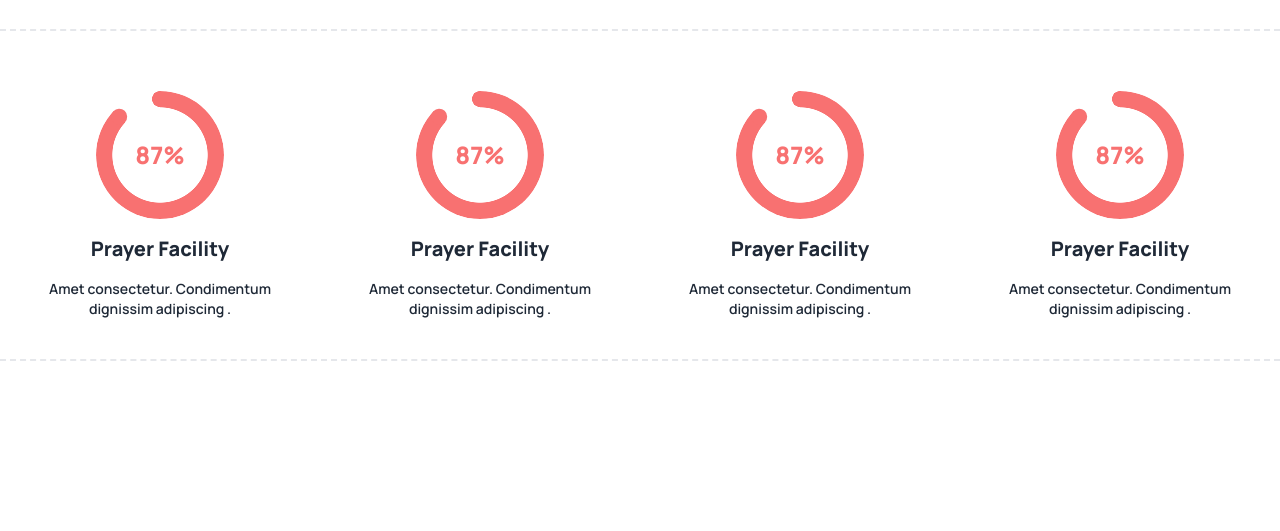
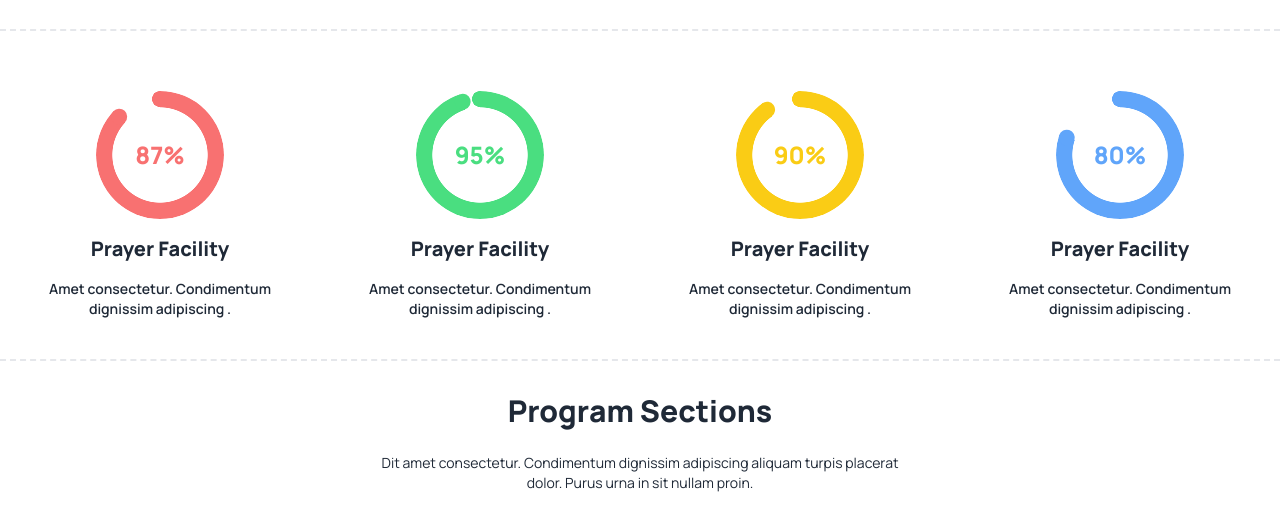
Before and after one commit to rezvirumon/b9-a3, a plain HTML site: page index.html in a window 1280 px wide. Shown: the part 813-1344 px from the top of the page. Before the commit the page ends 1174 px from the top, so only its background shows below. Drawn offline with nearby package versions, Linux system fonts and the light colour scheme.

Commit message:
addeed program section

```diff
--- a/index.html
+++ b/index.html
@@ -103,27 +103,31 @@
 
         <!-- radial-progress Circle -->
         <div class="border-b-2 border-dashed container">
-       <div class="lg:flex justify-around py-10">
+            <div class="lg:flex justify-around py-10 ">
                 <div class="text-center mt-5 ">
-            <div class="radial-progress text-2xl text-red-400 font-extrabold" style="--value:87; --size:8rem; --thickness: 1rem;" role="progressbar">87%</div>
+                    <div class="radial-progress text-2xl text-red-400 font-extrabold"
+                        style="--value:87; --size:8rem; --thickness: 1rem;" role="progressbar">87%</div>
                     <h2 class="text-xl font-extrabold my-4">Prayer Facility</h2>
                     <p class="text-sm font-semibold ">Amet consectetur. Condimentum <br>
                         dignissim adipiscing .</p>
                 </div>
                 <div class="text-center mt-5">
-            <div class="radial-progress text-2xl text-red-400 font-extrabold" style="--value:87; --size:8rem; --thickness: 1rem;" role="progressbar">87%</div>
+                    <div class="radial-progress text-2xl text-green-400 font-extrabold"
+                        style="--value:95; --size:8rem; --thickness: 1rem;" role="progressbar">95%</div>
                     <h2 class="text-xl font-extrabold my-4">Prayer Facility</h2>
                     <p class="text-sm font-semibold ">Amet consectetur. Condimentum <br>
                         dignissim adipiscing .</p>
                 </div>
                 <div class="text-center mt-5">
-            <div class="radial-progress text-2xl text-red-400 font-extrabold" style="--value:87; --size:8rem; --thickness: 1rem;" role="progressbar">87%</div>
+                    <div class="radial-progress text-2xl text-yellow-400 font-extrabold"
+                        style="--value:90; --size:8rem; --thickness: 1rem;" role="progressbar">90%</div>
                     <h2 class="text-xl font-extrabold my-4">Prayer Facility</h2>
                     <p class="text-sm font-semibold ">Amet consectetur. Condimentum <br>
                         dignissim adipiscing .</p>
                 </div>
                 <div class="text-center mt-5">
-            <div class="radial-progress text-2xl text-red-400 font-extrabold" style="--value:87; --size:8rem; --thickness: 1rem;" role="progressbar">87%</div>
+                    <div class="radial-progress text-2xl text-blue-400 font-extrabold"
+                        style="--value:80; --size:8rem; --thickness: 1rem;" role="progressbar">80%</div>
                     <h2 class="text-xl font-extrabold my-4">Prayer Facility</h2>
                     <p class="text-sm font-semibold ">Amet consectetur. Condimentum <br>
                         dignissim adipiscing .</p>
@@ -133,6 +137,24 @@
     </section>
 
 
+    <!-- Program section -->
+    <section class="container mx-auto">
+
+        <!-- Program Title -->
+        <div class="my-8  text-center">
+            <h1 class="text-xl lg:text-3xl font-extrabold">
+                Program Sections
+            </h1>
+            <p class="text-sm subtitle py-2 lg:py-6 ">Dit amet consectetur. Condimentum dignissim adipiscing aliquam
+                turpis placerat <br>
+                dolor. Purus urna in sit nullam proin. </p>
+        </div>
+        <!-- Program-Details -->
+
+
+
+    </section>
+
 
 
 
```
Lines whose indentation alone changed are shown as unchanged.
